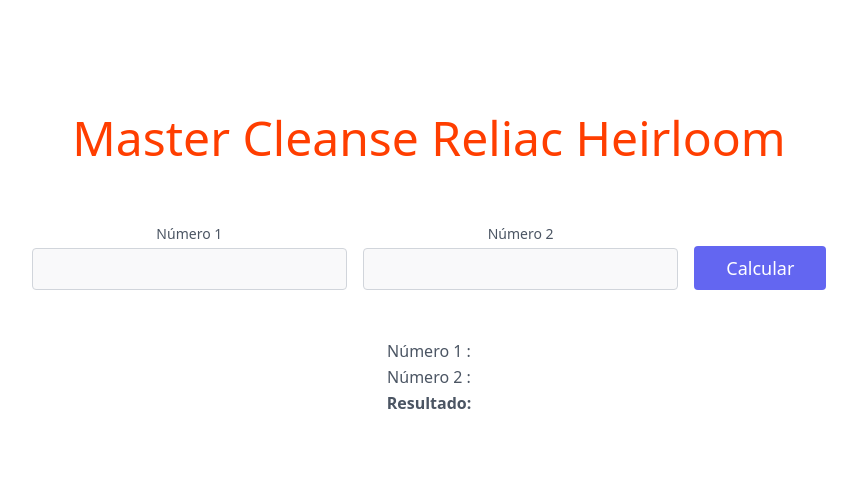
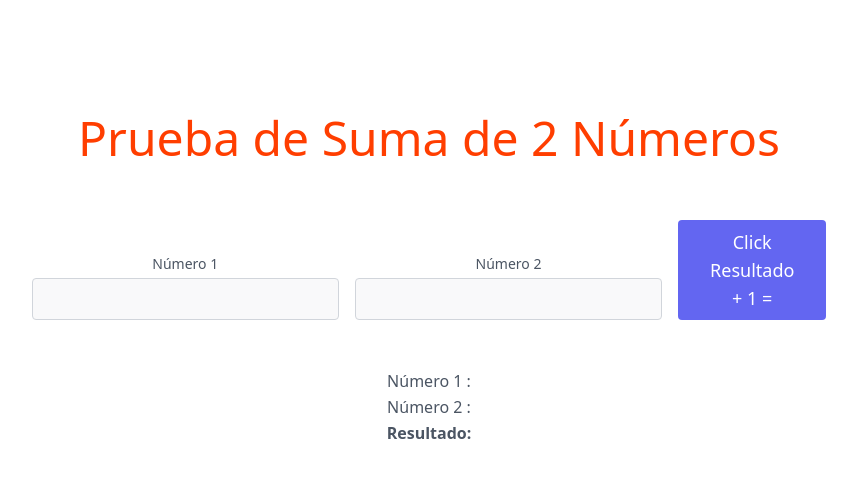
Before and after one commit to danielchirich/svelte_tailwindcss, a Svelte app: page / in a window 1280 px wide. Shown: the top 478 px of the page, without its empty margins (211-1068 px from the left). Built offline with nearby package versions, Linux system fonts and the light colour scheme.

Commit message:
Update App.svelte
Primer cambio

```diff
--- a/src/App.svelte
+++ b/src/App.svelte
@@ -3,6 +3,10 @@
 	let number1 = ""
 	let number2 = ""
 	$: result = number1+number2
+
+	function count(){
+		return result += 1;
+	}
 
 </script>
 
@@ -11,7 +15,7 @@
 <section class="text-gray-600 body-font">
   <div class="container px-5 py-24 mx-auto">
     <div class="flex flex-col text-center w-full mb-12">
-      <h1 class="sm:text-3xl text-2xl font-medium title-font mb-4 text-gray-900">Master Cleanse Reliac Heirloom</h1>
+      <h1 class="sm:text-3xl text-2xl font-medium title-font mb-4 text-gray-900">Prueba de Suma de 2 Números</h1>
 
     </div>
     <div class="flex lg:w-2/3 w-full sm:flex-row flex-col mx-auto px-8 sm:space-x-4 sm:space-y-0 space-y-4 sm:px-0 items-end">
@@ -23,7 +27,8 @@
         <label for="name2" class="leading-7 text-sm text-gray-600">Número 2</label>
         <input type="number" required id="number2" name="number2" class="w-full bg-gray-100 bg-opacity-50 rounded border border-gray-300 focus:border-indigo-500 focus:bg-transparent focus:ring-2 focus:ring-indigo-200 text-base outline-none text-gray-700 py-1 px-3 leading-8 transition-colors duration-200 ease-in-out"  bind:value={number2}>
       </div>
-      <button class="text-white bg-indigo-500 border-0 py-2 px-8 focus:outline-none hover:bg-indigo-600 rounded text-lg">Calcular</button>
+      <button on:click={count}   class="text-white bg-indigo-500 border-0 py-2 px-8 focus:outline-none hover:bg-indigo-600 rounded text-lg">Click Resultado + 1 ={result}</button>
+
     </div>
 		<br/>
 		<br/>
```
